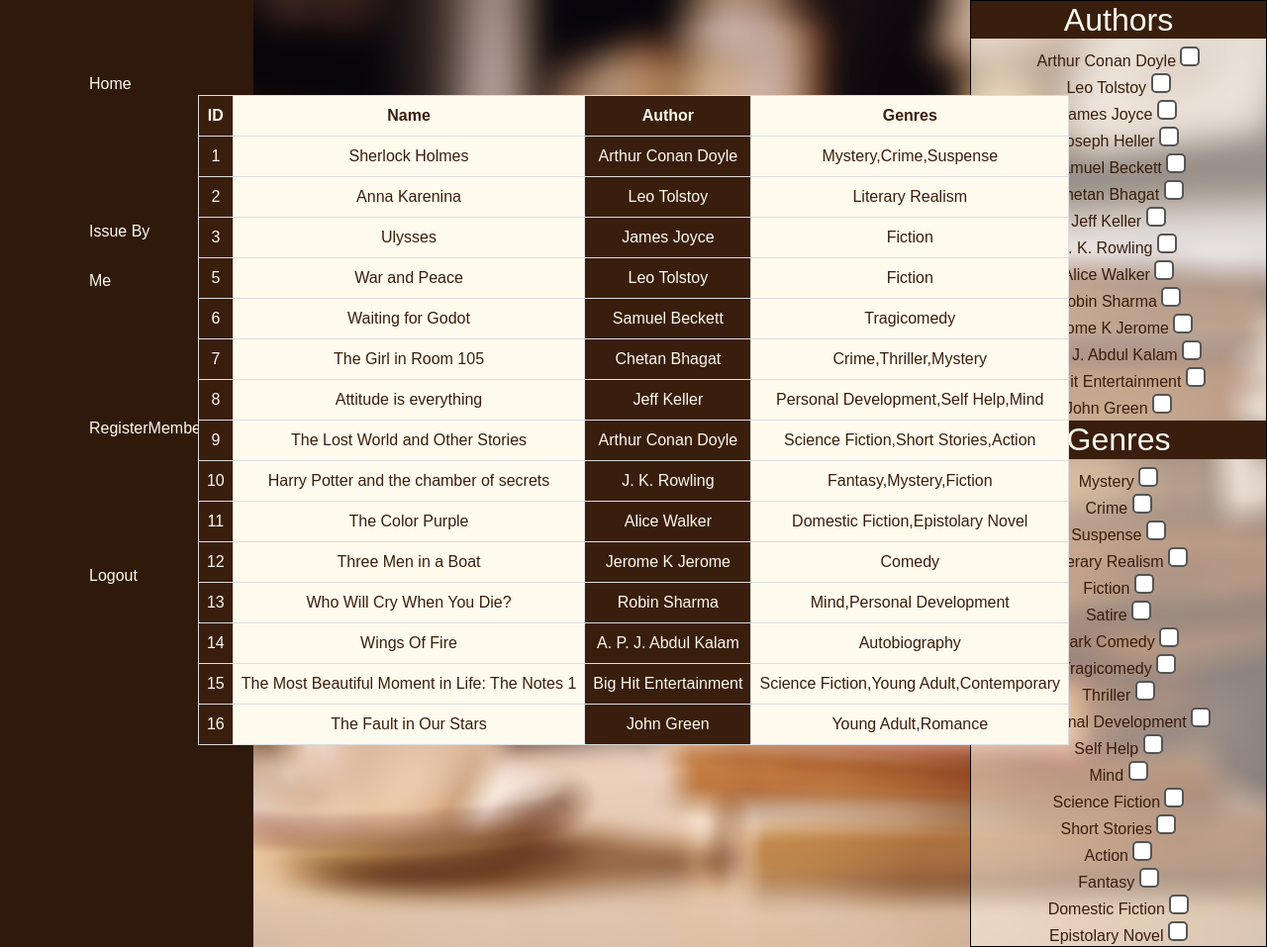
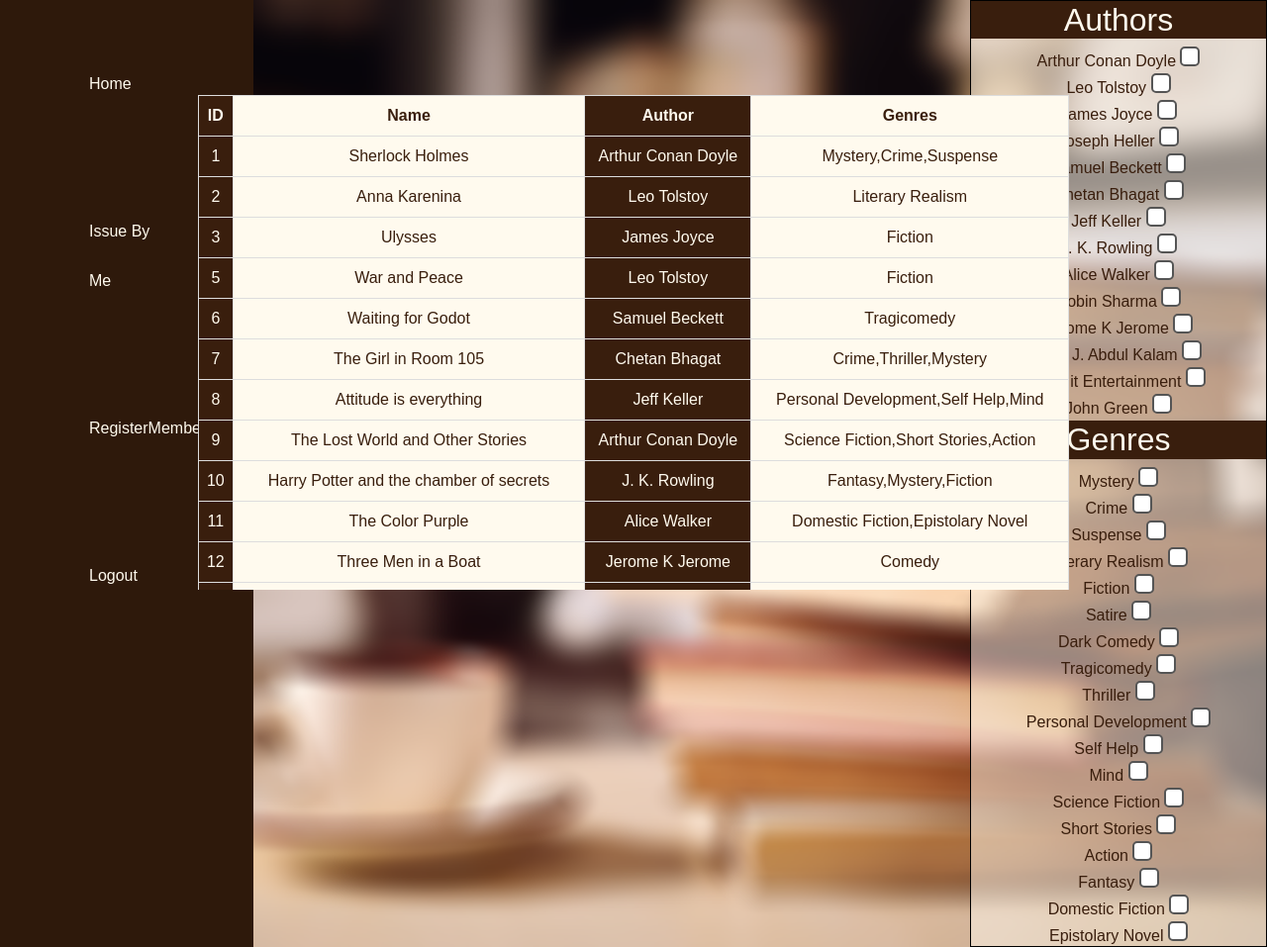
Before and after one commit to pran01/LibraryManagement, a Flask app: page /show-books in a window 1280 px wide. Shown: the whole page at 99% size. Run offline with Flask 2, Linux system fonts and the light colour scheme; a user stored in the database is signed in; data comes from the database, SQL or seed files in the repository; both versions use the stored data as it was after the commit; some libraries are stand-ins or nearby versions.

Commit message:
scroll change

```diff
--- a/librarymanagement/templates/showbooks.html
+++ b/librarymanagement/templates/showbooks.html
@@ -13,8 +13,14 @@
     left: 10%;
     width: 80%;
     top: 10%;
+    bottom: 10%;
     align-items: center;
     align-content: center;
+    height: 500px;
+    overflow-y: scroll;
+  }
+  .table-container::-webkit-scrollbar {
+  display: none;
   }
 th:nth-child(even){
   background-color: #FFFAEE;
```
Also changed, not shown: librarymanagement/LMS.db.
